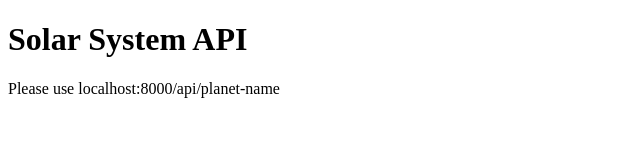
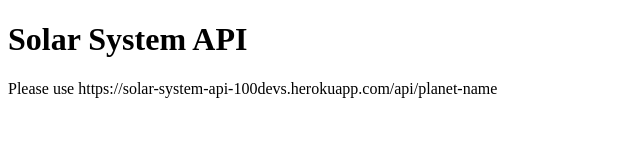
Before and after one commit to kiefer-dev/solar-system-api, a website: page index.html in a window 1280 px wide. Shown: the whole page, without its empty margins (0-640 px from the left). Drawn offline with Linux system fonts and the light colour scheme.

Commit message:
Update instructions for API request

```diff
--- a/index.html
+++ b/index.html
@@ -11,7 +11,7 @@
 <body>
 
   <h1>Solar System API</h1>
-  <p>Please use localhost:8000/api/planet-name</p>
+  <p>Please use https://solar-system-api-100devs.herokuapp.com/api/planet-name</p>
 
 </body>
 
```
